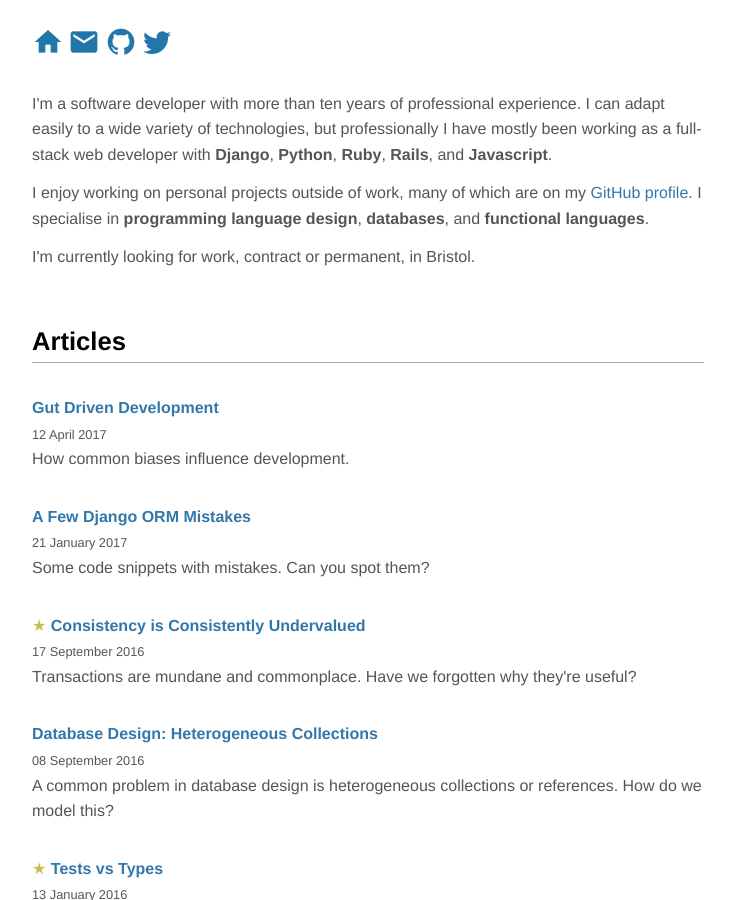
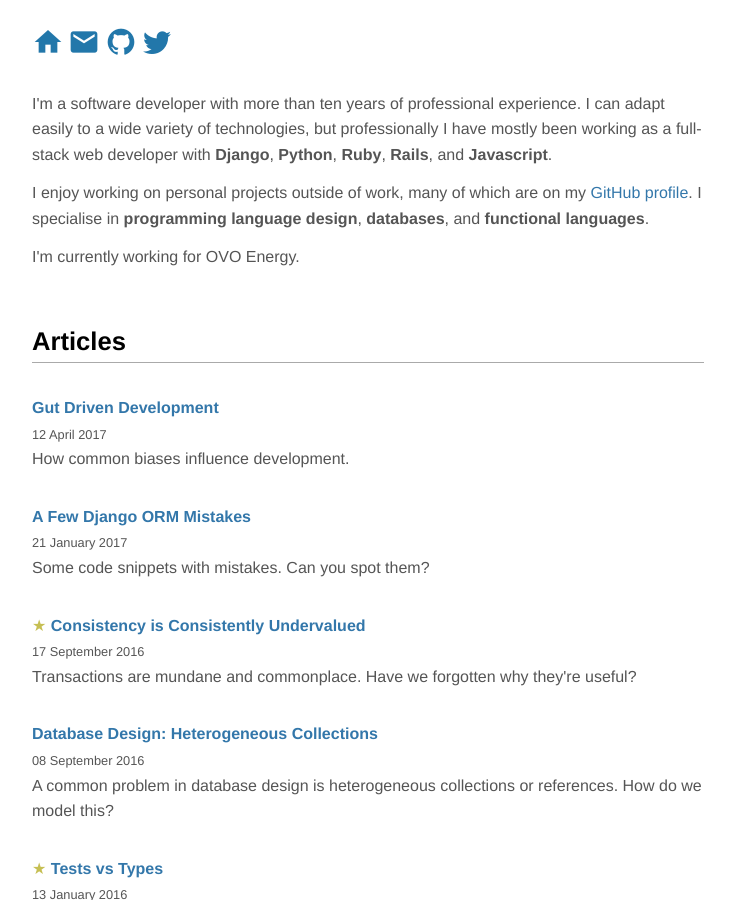
Before and after one commit to KMahoney/kmahoney.github.io, a Jekyll site: the page built from index.html, in a window 1280 px wide and 900 px high. Shown: the whole window, without its empty margins (272-1004 px from the left). Built offline with Jekyll 4.4.1, drawn with Linux system fonts in a browser that asks for light colours.

Commit message:
update work

```diff
--- a/index.html
+++ b/index.html
@@ -19,7 +19,7 @@ description: Personal homepage of Kevin Mahoney
     I specialise in <strong>programming language design</strong>, <strong>databases</strong>, and <strong>functional languages</strong>.
   </p>
   <p>
-    I'm currently looking for work, contract or permanent, in Bristol.
+    I'm currently working for OVO Energy.
   </p>
 </section>
 
```
